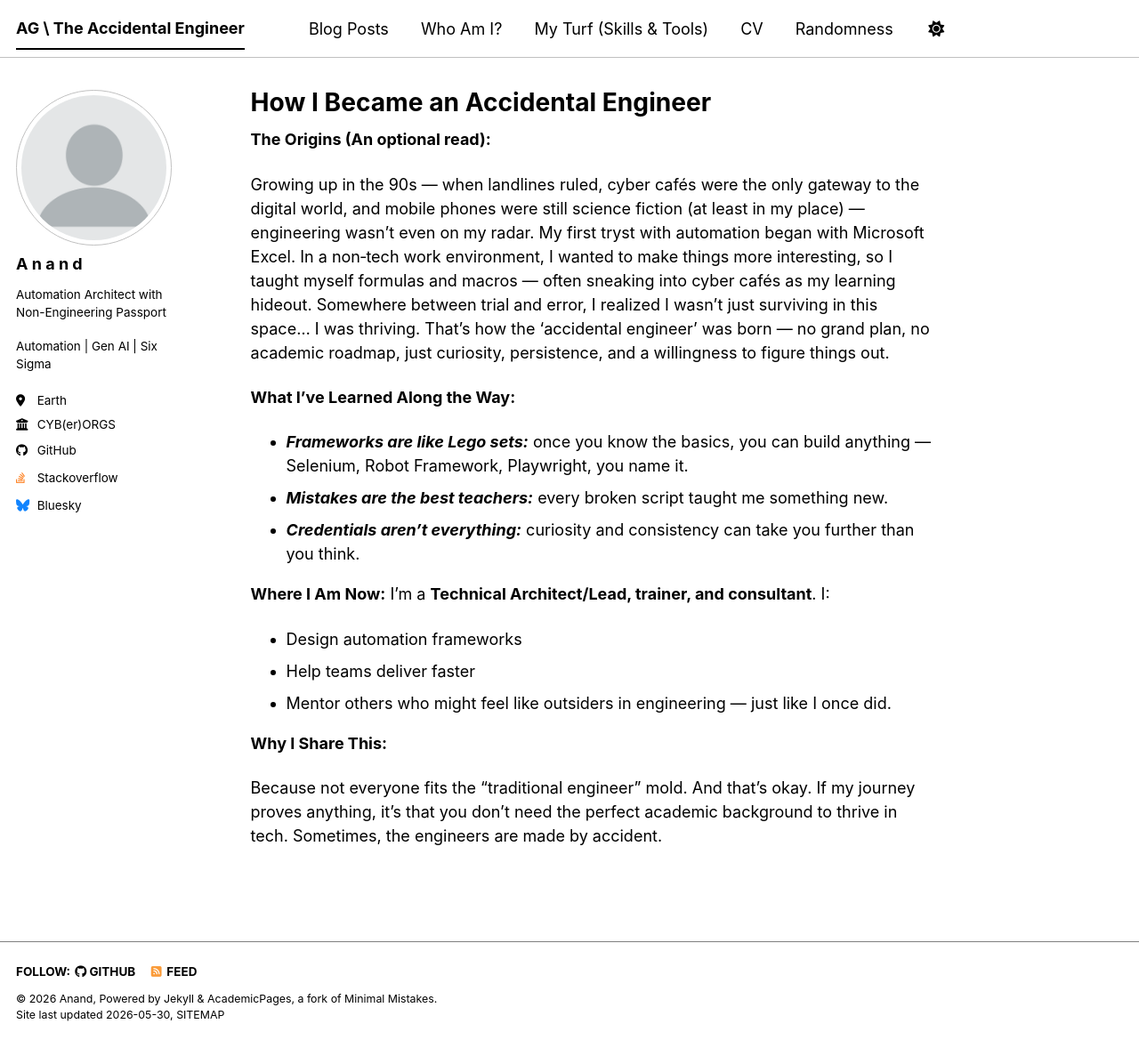
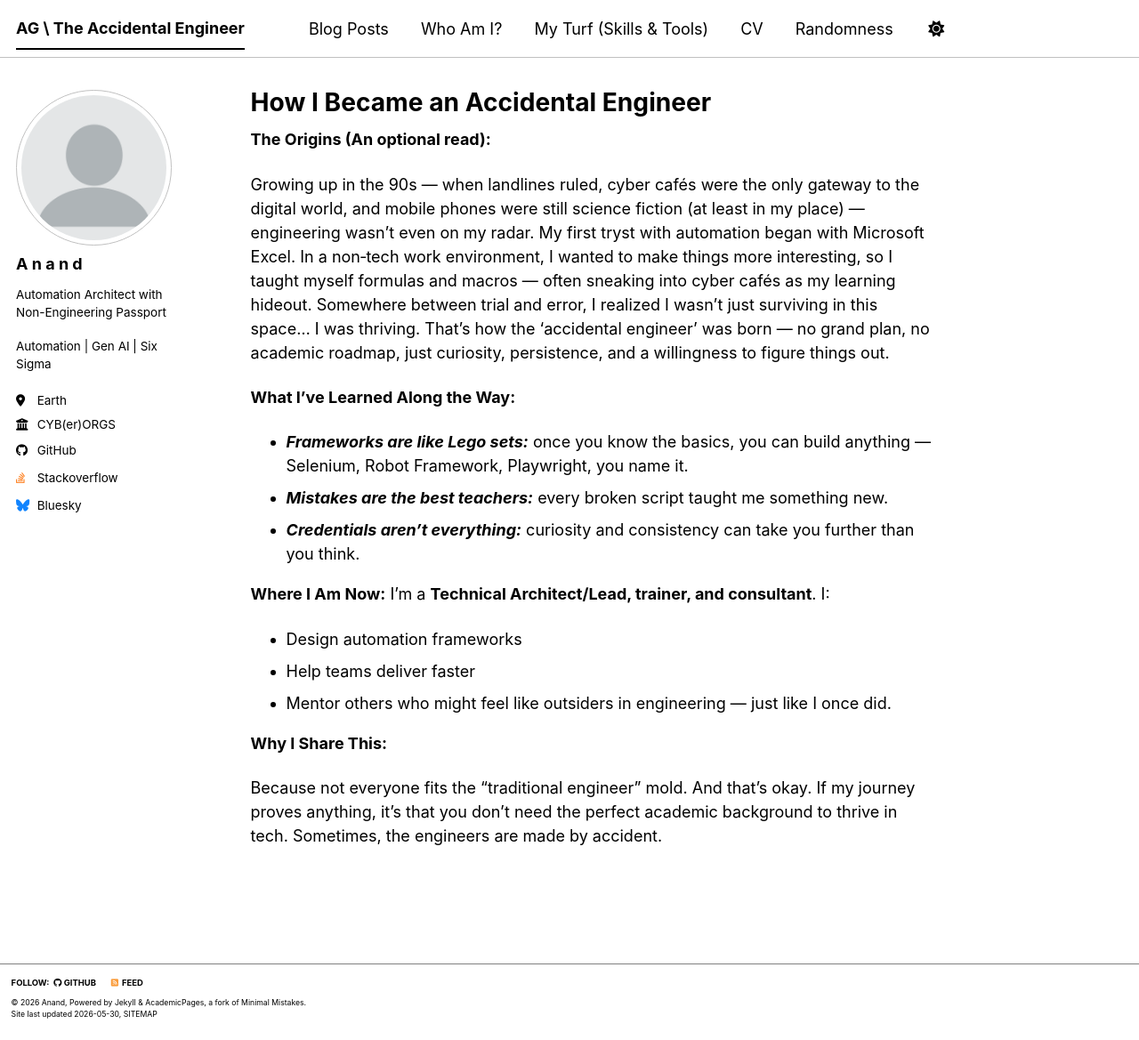
Before and after one commit to anand-gautam/anand-gautam.github.io, a Jekyll site: the page built from _pages/about.md, in a window 1280 px wide and 1169 px high. Shown: the whole window at 89% size. Built offline with Jekyll 4.4.1, drawn with Linux system fonts in a browser that asks for light colours; a script bundle is joined from its source files by our own code; library files that are not in the unit come from our copies.

Commit message:
Add custom footer styles and layout tweaks
Added custom styles for footer and layout adjustments.

```diff
--- a/assets/css/main.scss
+++ b/assets/css/main.scss
@@ -41,3 +41,25 @@
     "vendor/font-awesome/solid",
     "vendor/font-awesome/brands"
 ;
+
+/* --- Custom Footer and Layout Tweaks --- */
+
+/* Reduce footer text size and padding */
+.page__footer {
+  padding-top: 0.5rem !important;
+  padding-bottom: 0.5rem !important;
+  font-size: 0.7rem !important;
+  margin-top: 1rem !important;
+}
+.page__footer footer {
+  margin-top: 0 !important;
+}
+
+/* Make layout fluid to avoid cutting off the sidebar */
+.masthead .inner,
+.initial-content,
+.page__footer .inner {
+  max-width: 100% !important;
+  padding-left: 2em;
+  padding-right: 2em;
+}
```
